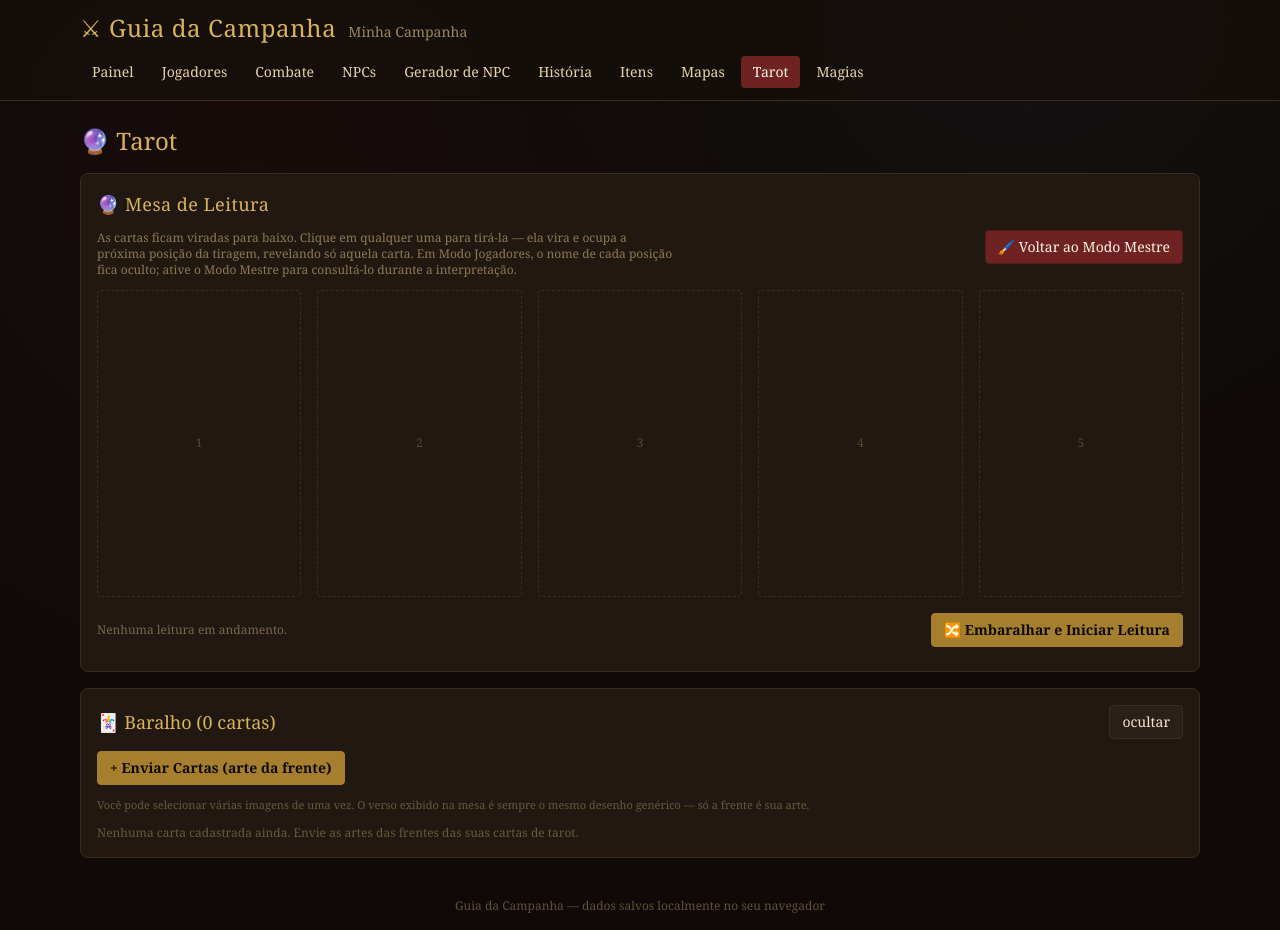
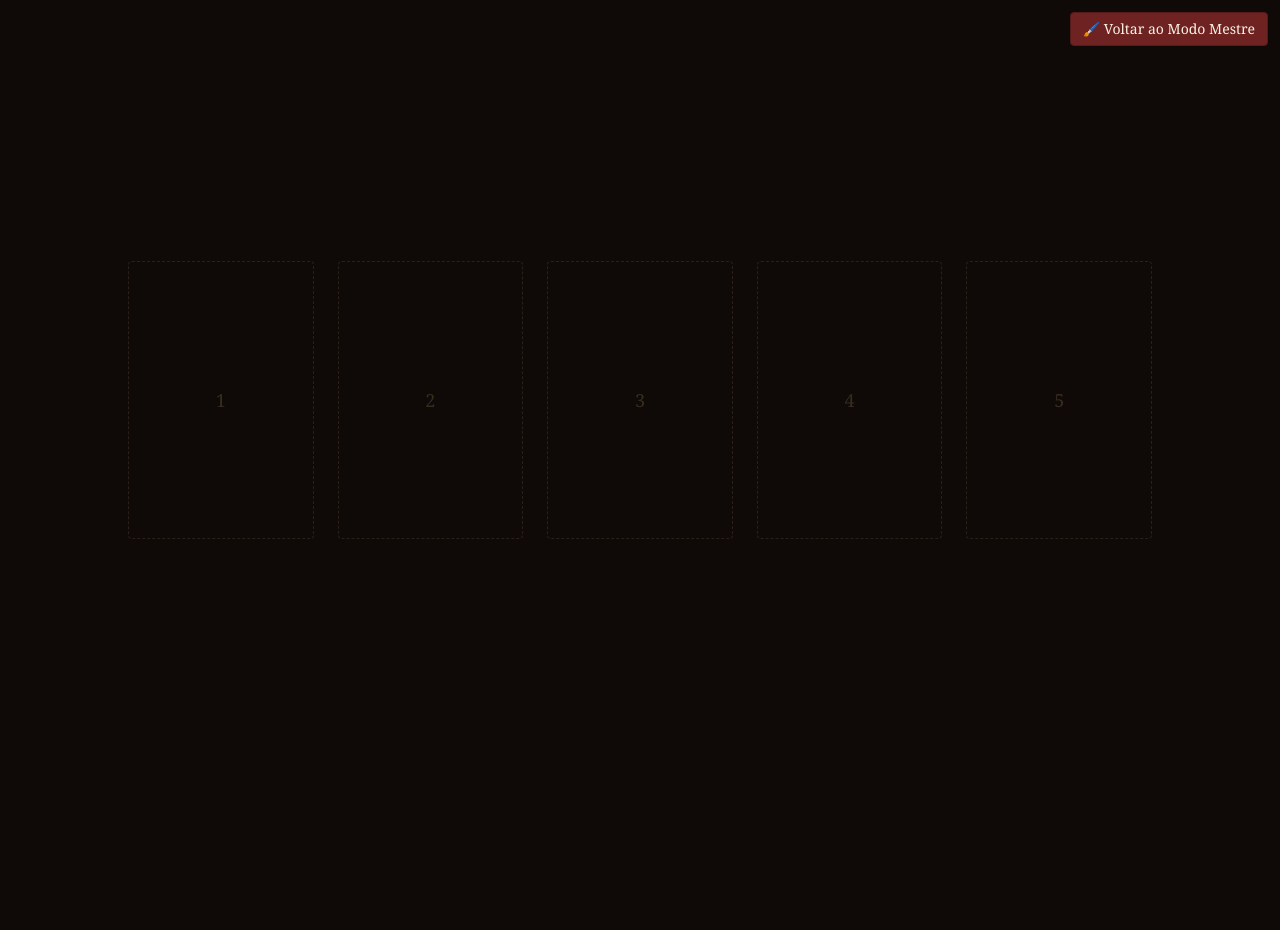
Before and after one commit to lucaskircher90-max/guia-campanha-dnd, a React (Vite) app: page /#/tarot in a window 1280 px wide. Both pictures are taken after a click on the button "🎬 Modo Jogadores". After the commit the page ends 800 px from the top, so only its background shows below. Built offline with nearby package versions, Linux system fonts and the light colour scheme.

Commit message:
Ajusta Modo Jogadores no Tarot para tela cheia
Modo Jogadores agora ocupa a tela inteira (fundo escuro cobrindo o
resto da ferramenta), mostrando so a tiragem de 5 posicoes, o
baralho de cartas viradas para baixo e o botao de voltar ao Modo
Mestre -- com as cartas bem maiores que na visao do Mestre.

```diff
--- a/src/pages/Tarot.jsx
+++ b/src/pages/Tarot.jsx
@@ -28,11 +28,13 @@ function embaralhar(lista) {
 }
 
 export default function Tarot() {
+  const [modoJogadores, setModoJogadores] = useState(false);
+
   return (
     <div className="flex flex-col gap-4">
-      <h2 className="font-display text-2xl text-gold-400">🔮 Tarot</h2>
-      <ReadingTable />
-      <DeckManager />
+      {!modoJogadores && <h2 className="font-display text-2xl text-gold-400">🔮 Tarot</h2>}
+      <ReadingTable modoJogadores={modoJogadores} setModoJogadores={setModoJogadores} />
+      {!modoJogadores && <DeckManager />}
     </div>
   );
 }
@@ -56,9 +58,8 @@ function FlipCard({ revelada, imagemUrl, nome, onClick, disabled, className = ""
   );
 }
 
-function ReadingTable() {
+function ReadingTable({ modoJogadores, setModoJogadores }) {
   const { tarotCards } = useData();
-  const [modoJogadores, setModoJogadores] = useState(false);
   const [mesa, setMesa] = useState([]);
   const [escolhidas, setEscolhidas] = useState([]);
   const [erro, setErro] = useState("");
@@ -83,16 +84,62 @@ function ReadingTable() {
 
   const leituraCompleta = escolhidas.length >= 5;
 
+  if (modoJogadores) {
+    return (
+      <div className="fixed inset-0 z-50 bg-ink-950 flex flex-col items-center justify-center gap-8 p-6 overflow-y-auto">
+        <Button
+          variant="primary"
+          className="absolute top-3 right-3 z-10"
+          onClick={() => setModoJogadores(false)}
+        >
+          🖌️ Voltar ao Modo Mestre
+        </Button>
+
+        <div className="grid grid-cols-5 gap-3 sm:gap-6 w-full max-w-5xl">
+          {POSICOES.map((_, i) => {
+            const card = escolhidas[i];
+            return (
+              <div key={i} className="flex flex-col items-center gap-2">
+                <div className="w-full aspect-[2/3]">
+                  {card ? (
+                    <FlipCard revelada imagemUrl={card.imagemUrl} nome={card.nome} disabled className="w-full h-full" />
+                  ) : (
+                    <div className="w-full h-full rounded border border-dashed border-ink-700 flex items-center justify-center text-parchment-300/20 text-lg">
+                      {i + 1}
+                    </div>
+                  )}
+                </div>
+                {card && <span className="text-sm sm:text-base text-parchment-100 text-center font-display">{card.nome}</span>}
+              </div>
+            );
+          })}
+        </div>
+
+        {mesa.filter((m) => !m.revelada).length > 0 && (
+          <div className="flex flex-wrap justify-center gap-3 sm:gap-4 max-w-5xl">
+            {mesa
+              .filter((m) => !m.revelada)
+              .map((item) => (
+                <div key={item.uid} style={{ transform: `rotate(${item.rot}deg)` }} className="w-24 sm:w-32 aspect-[2/3]">
+                  <FlipCard revelada={false} onClick={() => escolherCarta(item)} disabled={leituraCompleta} className="w-full h-full" />
+                </div>
+              ))}
+          </div>
+        )}
+      </div>
+    );
+  }
+
   return (
     <Card title="🔮 Mesa de Leitura">
       <div className="flex items-start justify-between flex-wrap gap-2 mb-3">
         <p className="text-xs text-parchment-300/60 max-w-xl">
           As cartas ficam viradas para baixo. Clique em qualquer uma para tirá-la — ela vira e ocupa a próxima posição da
-          tiragem, revelando só aquela carta. Em Modo Jogadores, o nome de cada posição fica oculto; ative o Modo Mestre
-          para consultá-lo durante a interpretação.
+          tiragem, revelando só aquela carta. O Modo Jogadores ocupa a tela inteira, com as cartas em destaque e sem o
+          nome de cada posição nem o resto da ferramenta.
         </p>
-        <Button variant={modoJogadores ? "primary" : "gold"} onClick={() => setModoJogadores((v) => !v)}>
-          {modoJogadores ? "🖌️ Voltar ao Modo Mestre" : "🎬 Modo Jogadores"}
+        <Button variant="gold" onClick={() => setModoJogadores(true)}>
+          🎬 Modo Jogadores
         </Button>
       </div>
 
@@ -111,7 +158,7 @@ function ReadingTable() {
                 )}
               </div>
               {card && <span className="text-[11px] text-parchment-100 text-center font-display leading-tight">{card.nome}</span>}
-              {!modoJogadores && card && (
+              {card && (
                 <span className="text-[9px] text-gold-400/80 text-center uppercase tracking-wide leading-tight">{pos}</span>
               )}
               {card?.significado && (
```
